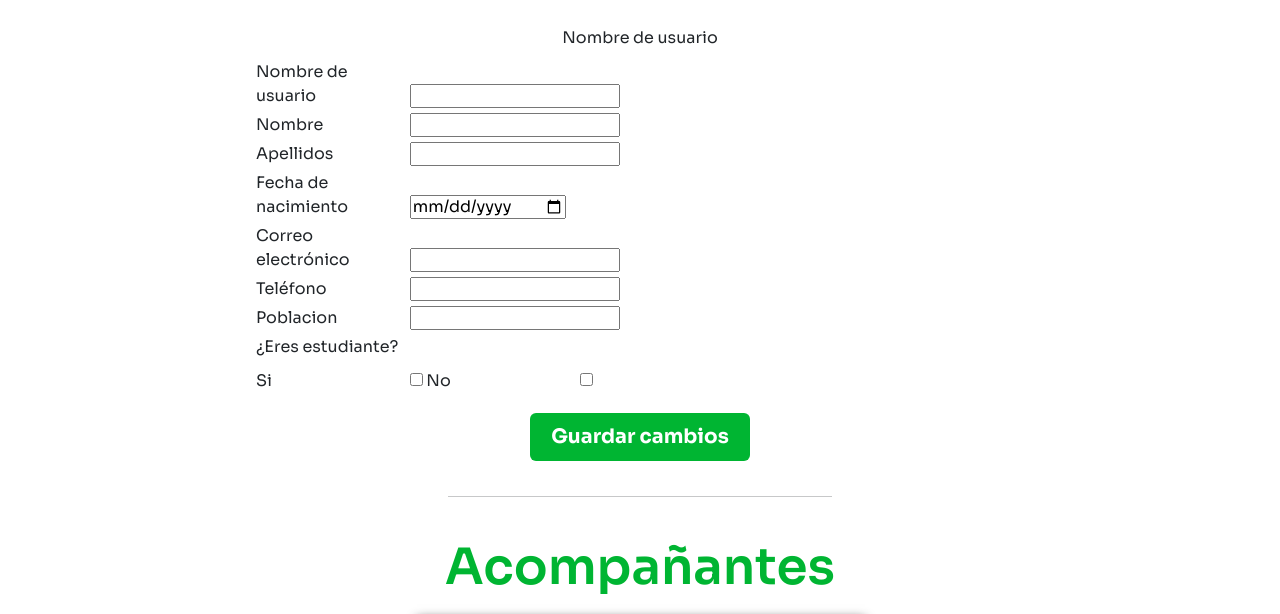
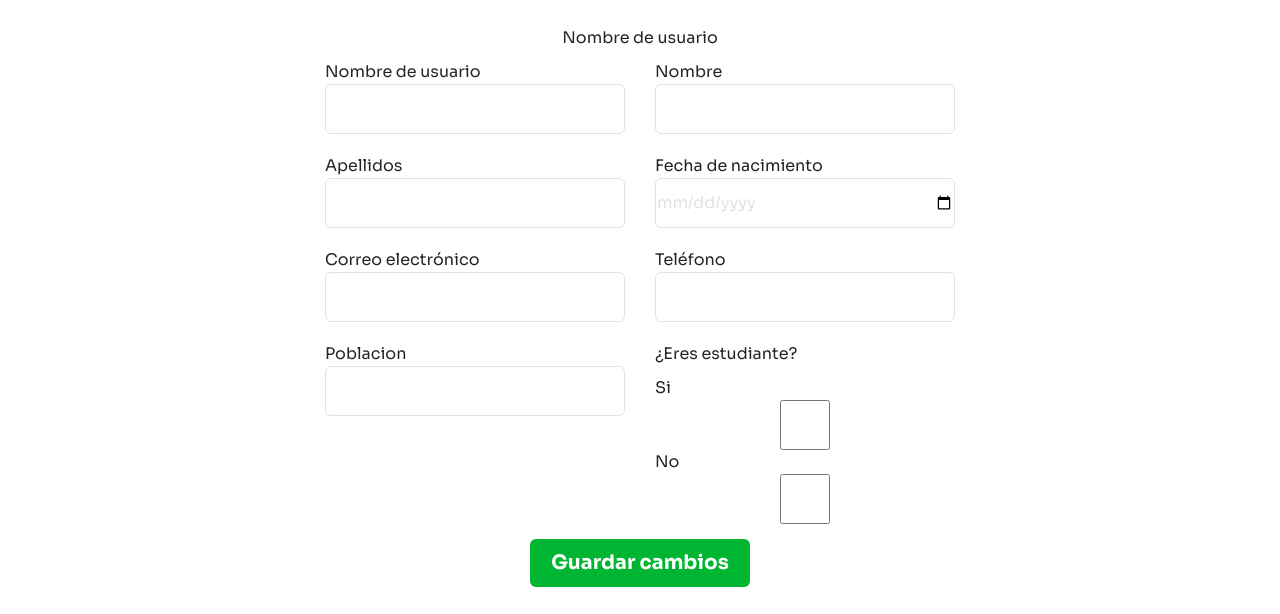
Before and after one commit to alberba/MallorkCultura, a plain HTML site: page pantalla-usuario.html in a window 1280 px wide. Shown: the part 172-786 px from the top of the page. Drawn offline with nearby package versions, Linux system fonts and the light colour scheme.

Commit message:
pantalla-usuario (cont)

```diff
--- a/css/styles.css
+++ b/css/styles.css
@@ -18,6 +18,7 @@
     /* Colores */
     --blanco: #ffffff;
     --gris-desplegable: #ededed;
+    --gris-claro: #e2e1e5;
     --gris: #606A60;
     --gris-hover: #4f5a4f;
     --negro: #000000;
@@ -579,6 +580,18 @@ section {
 }
 
 /* ---------------------------Pagina usuario----------------------------- */
+input {
+    width: 30rem;
+    height: 5rem;
+    border: 1px solid var(--gris-claro);
+    border-radius: .6rem;
+    color: var(--gris-claro)
+}
+
+input [type="checkbox"] {
+
+}
+
 .nombre-user {
     text-align: center;
 }
@@ -592,12 +605,17 @@ section {
 
 .formulario-usuario {
     display: grid;
+    grid-template-rows: repeat(4, auto);
     grid-template-columns: repeat(2, 1fr);
-    grid-template-rows: repeat(5, 1fr);
+    column-gap: 3rem;
+    row-gap: 2rem;
     justify-content: center;
-    width: 60%;
+    width: 40%;
     margin-left: auto;
     margin-right: auto;
+}
+
+.formulario-usuario div {
     display: flex;
     flex-direction: column;
 }
@@ -605,17 +623,6 @@ section {
 .columnas-formulario {
     display: flex;
     flex-direction: row;
-  }
-
-
-.formulario-usuario label {
-    margin-bottom: 5px;
-    display: inline-block;
-    width: 150px;
-  }
-
-.formulario-usuario div {
-    display: block;
 }
 
 .formulario-acomp {
--- a/pantalla-usuario.html
+++ b/pantalla-usuario.html
@@ -70,10 +70,14 @@
                 <div>
                     <p>¿Eres estudiante?</p>
                     <div>
-                        <label for="ch-si">Si</label>
-                        <input type="checkbox" name="ch-si" id="ch-si">
-                        <label for="ch-no">No</label>
-                        <input type="checkbox" name="ch-no" id="ch-no">
+                        <div>
+                            <label for="ch-si">Si</label>
+                            <input type="checkbox" name="ch-si" id="ch-si">
+                        </div>
+                        <div>
+                            <label for="ch-no">No</label>
+                            <input type="checkbox" name="ch-no" id="ch-no">
+                        </div>
                     </div>
                 </div>
             </form>
```
